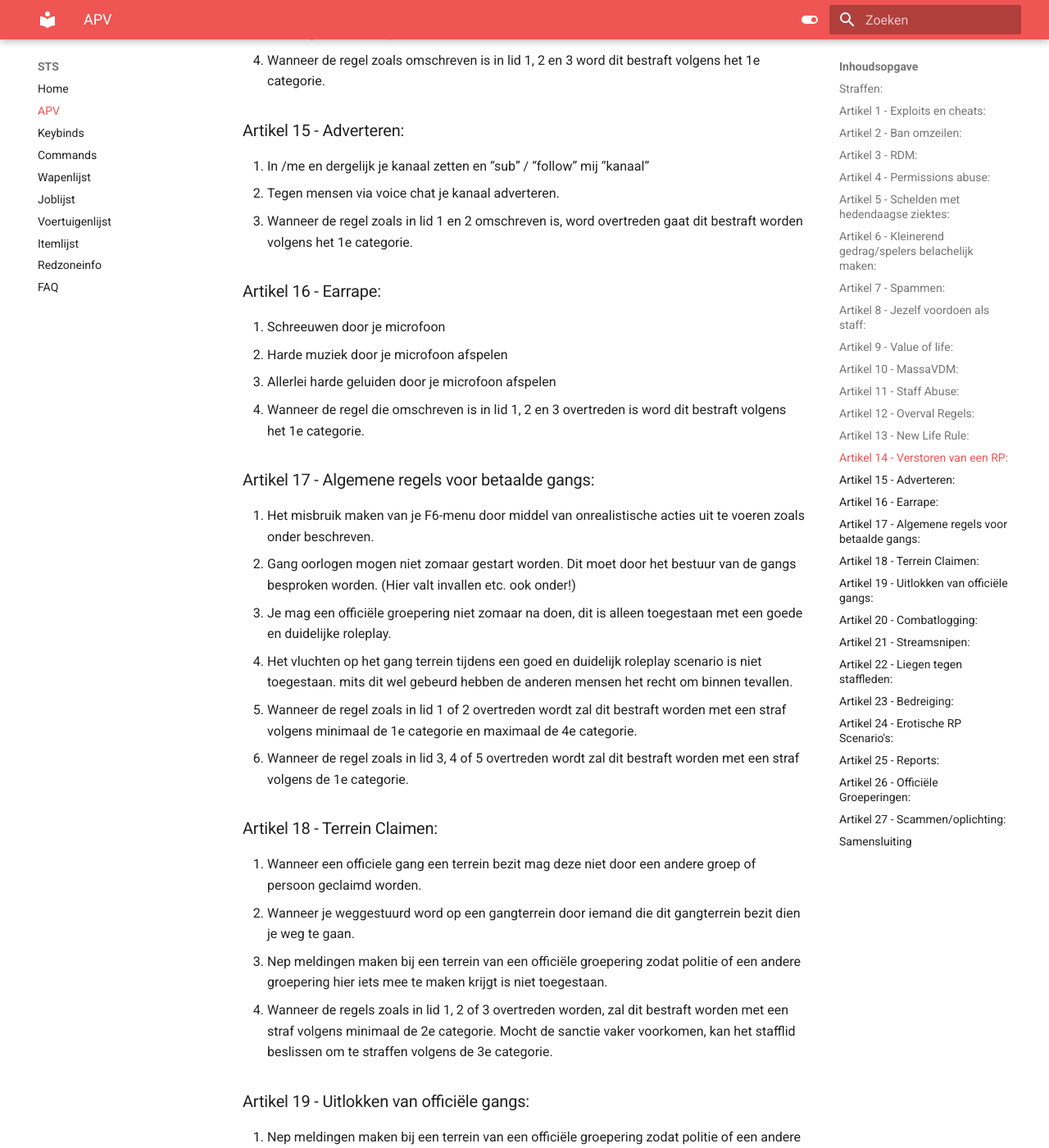
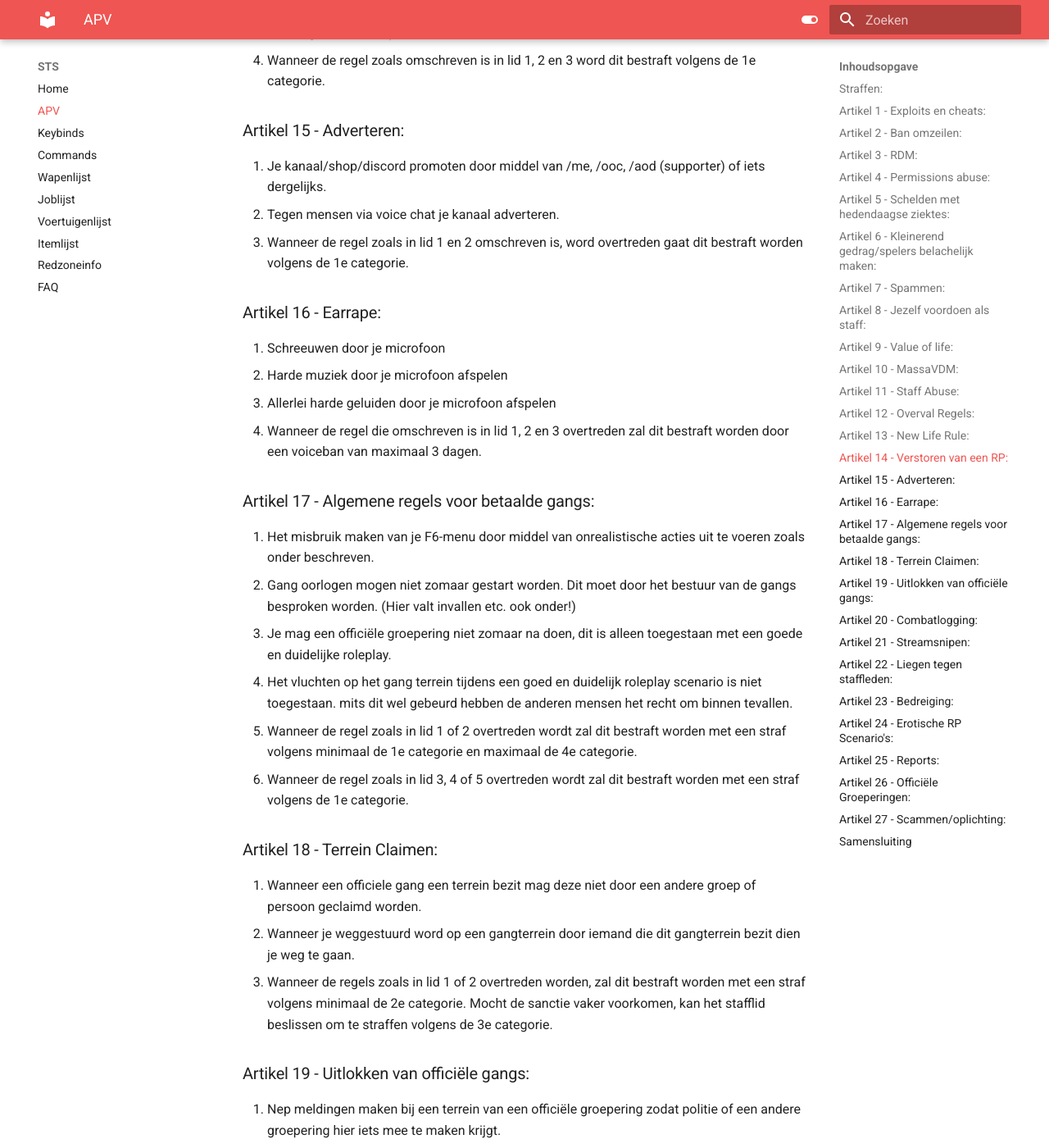
Before and after one commit to Welseyy/STSAPV, an MkDocs documentation site: the page built from docs/apv.md, in a window 1280 px wide and 1400 px high, scrolled down 3586 px. Shown: the whole window at 82% size. Built offline with MkDocs 1.6.1 and Material for MkDocs 9.7.7, drawn with Linux system fonts in a browser that asks for light colours; some of the changed text lies outside the part shown.

Commit message:
Update apv.md

```diff
--- a/docs/apv.md
+++ b/docs/apv.md
@@ -80,20 +80,20 @@
 1. Als mensen met elkaar in een achtervolging zitten ga je niet zomaar mengen of de roleplay verbreken.
 2. Als er een actieve overval gaande is ga je niet zomaar mengen als je geen politie bent! Verstoor dan ook nooit het scenario en laat het altijd voor ieder leuk!
 3. Als er een carmeeting / evenement word gehouden door staff of een speler verpest je dit ook niet, in geen enkele opzicht.
-4. Wanneer de regel zoals omschreven is in lid 1, 2 en 3 word dit bestraft volgens het 1e categorie.
+4. Wanneer de regel zoals omschreven is in lid 1, 2 en 3 word dit bestraft volgens de 1e categorie.
 
 ### Artikel 15 - Adverteren:
 
-1. In /me en dergelijk je kanaal zetten en “sub” / “follow” mij “kanaal”
+1. Je kanaal/shop/discord promoten door middel van /me, /ooc, /aod (supporter) of iets dergelijks.
 2. Tegen mensen via voice chat je kanaal adverteren.
-3. Wanneer de regel zoals in lid 1 en 2 omschreven is, word overtreden gaat dit bestraft worden volgens het 1e categorie.
+3. Wanneer de regel zoals in lid 1 en 2 omschreven is, word overtreden gaat dit bestraft worden volgens de 1e categorie.
 
 ### Artikel 16 -  Earrape:
 
 1. Schreeuwen door je microfoon
 2. Harde muziek door je microfoon afspelen
 3. Allerlei harde geluiden door je microfoon afspelen
-4. Wanneer de regel die omschreven is in lid 1, 2 en 3 overtreden is word dit bestraft volgens het 1e categorie.
+4. Wanneer de regel die omschreven is in lid 1, 2 en 3 overtreden zal dit bestraft worden door een voiceban van maximaal 3 dagen.
 
 ### Artikel 17 -  Algemene regels voor betaalde gangs:
 1. Het misbruik maken van je F6-menu door middel van onrealistische acties uit te voeren zoals onder beschreven.
@@ -107,8 +107,7 @@
 ### Artikel 18 -  Terrein Claimen:
 1. Wanneer een officiele gang een terrein bezit mag deze niet door een andere groep of persoon geclaimd worden.
 2. Wanneer je weggestuurd word op een gangterrein door iemand die dit gangterrein bezit dien je weg te gaan.
-3. Nep meldingen maken bij een terrein van een officiële groepering zodat politie of een andere groepering hier iets mee te maken krijgt is niet toegestaan.
-4. Wanneer de regels zoals in lid 1, 2 of 3 overtreden worden, zal dit bestraft worden met een straf volgens minimaal de 2e categorie. Mocht de sanctie vaker voorkomen, kan het stafflid beslissen om te straffen volgens de 3e categorie.
+3. Wanneer de regels zoals in lid 1 of 2 overtreden worden, zal dit bestraft worden met een straf volgens minimaal de 2e categorie. Mocht de sanctie vaker voorkomen, kan het stafflid beslissen om te straffen volgens de 3e categorie.
 
 ### Artikel 19 -  Uitlokken van officiële gangs:
 1. Nep meldingen maken bij een terrein van een officiële groepering zodat politie of een andere groepering hier iets mee te maken krijgt.
```
Also changed, not shown: other parts of docs/apv.md (+3 -3 lines).
